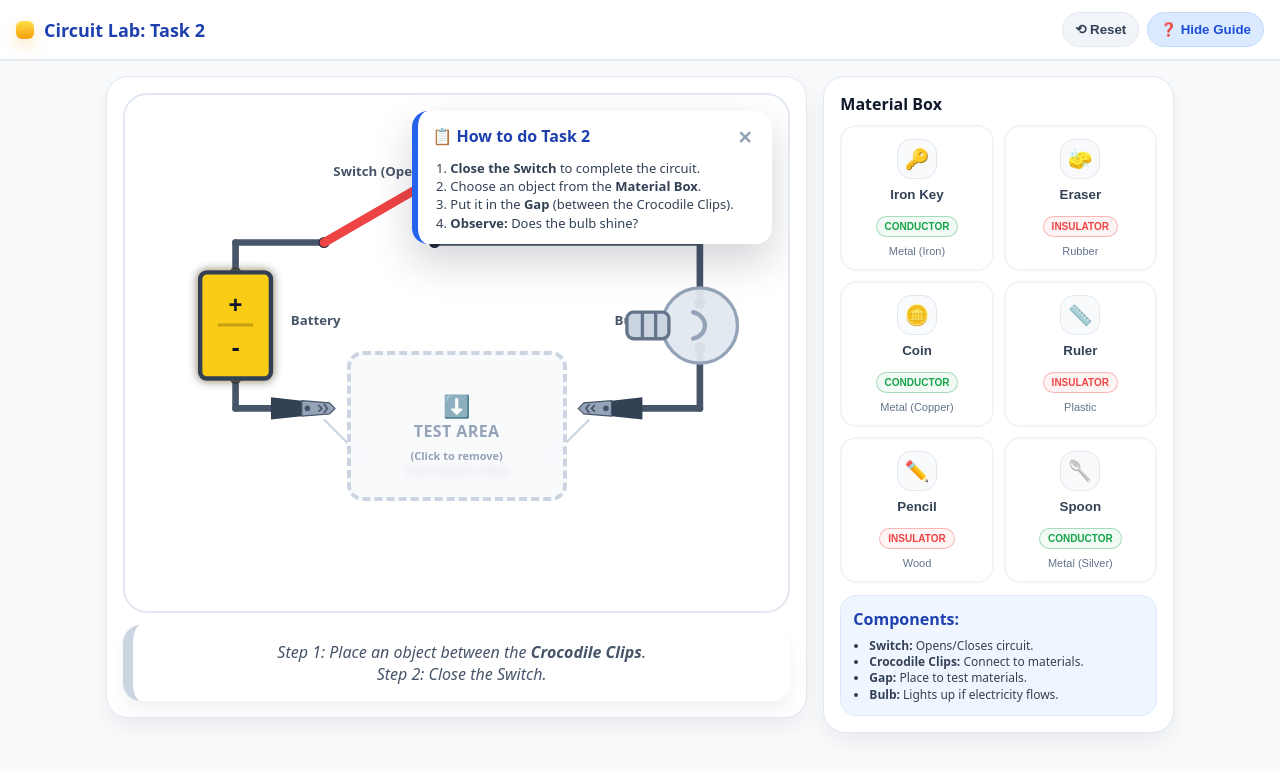
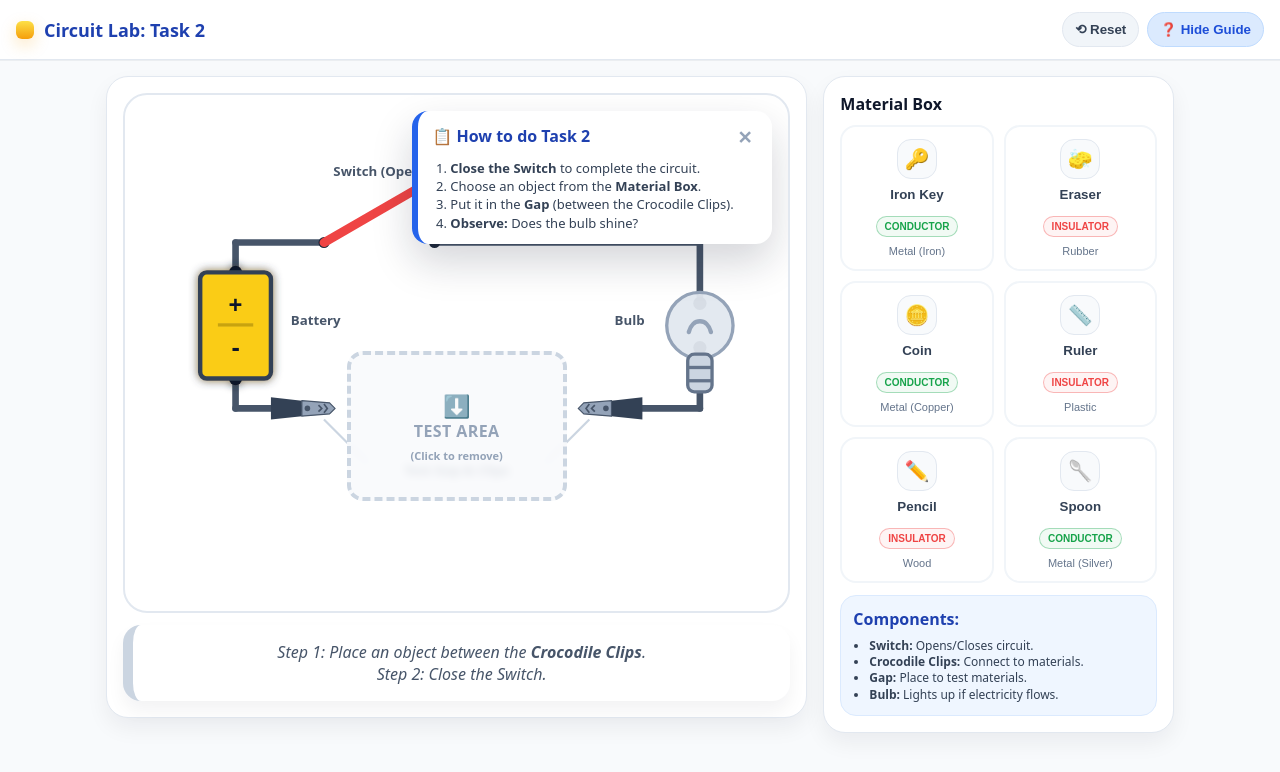
Before and after one commit to herbert2809/AVS-Circuit-Lab, a plain HTML site: page index.html in a window 1280 px wide. Drawn offline with Linux system fonts and the light colour scheme.

Commit message:
Update index.html

```diff
--- a/index.html
+++ b/index.html
@@ -82,7 +82,11 @@
       justify-content:center;
       user-select:none;
     }
-    svg{ width:100%; height:100%; }
+    svg{
+      width:100%;
+      height:100%;
+      display:block; /* tránh vài case SVG render “lúc được lúc không” */
+    }
 
     .guide{
       position:absolute;
@@ -252,7 +256,7 @@
       transform:translateY(-1px);
       box-shadow:0 10px 18px rgba(15,23,42,.08);
     }
-    .item[aria-disabled="true"]{
+    .item:disabled{
       opacity:.55;
       cursor:not-allowed;
       transform:none;
@@ -315,7 +319,7 @@
           </div>
 
           <!-- SVG DIAGRAM -->
-          <svg viewBox="0 0 600 400" aria-label="Circuit diagram">
+          <svg viewBox="0 0 600 400" aria-label="Circuit diagram" role="img">
             <defs>
               <filter id="glow" x="-50%" y="-50%" width="200%" height="200%">
                 <feGaussianBlur stdDeviation="4" result="b"/>
@@ -326,13 +330,16 @@
               </filter>
             </defs>
 
-            <!-- WIRES (same geometry as your React file) -->
+            <!-- WIRES -->
             <path d="M 100 100 V 127" fill="none" stroke="var(--line)" stroke-width="6" stroke-linecap="round" />
             <path d="M 100 223 V 250" fill="none" stroke="var(--line)" stroke-width="6" stroke-linecap="round" />
+
             <path d="M 100 100 H 180" fill="none" stroke="var(--line)" stroke-width="6" stroke-linecap="round" />
             <path d="M 280 100 H 520" fill="none" stroke="var(--line)" stroke-width="6" stroke-linecap="round" />
+
             <path d="M 520 100 V 155" fill="none" stroke="var(--line)" stroke-width="6" stroke-linecap="round" />
             <path d="M 520 195 V 250" fill="none" stroke="var(--line)" stroke-width="6" stroke-linecap="round" />
+
             <path d="M 520 250 H 440" fill="none" stroke="var(--line)" stroke-width="6" stroke-linecap="round" />
             <path d="M 160 250 H 100" fill="none" stroke="var(--line)" stroke-width="6" stroke-linecap="round" />
 
@@ -344,7 +351,7 @@
             <circle cx="520" cy="155" r="5" fill="#1e293b" />
             <circle cx="520" cy="195" r="5" fill="#1e293b" />
 
-            <!-- CROCODILE CLIPS (inline, no React component) -->
+            <!-- CROCODILE CLIPS -->
             <g transform="translate(160,250) rotate(0)">
               <path d="M -28 -10 L 0 -7 L 0 7 L -28 10 Z" fill="#334155" />
               <path d="M 0 -7 L 25 -5 L 30 0 L 25 5 L 0 7 Z" fill="#94a3b8" stroke="#475569" stroke-width="1" />
@@ -383,8 +390,12 @@
               <path d="M 80 -10 L 120 -50" stroke="var(--soft)" stroke-width="2" fill="none" />
             </g>
 
-            <!-- BATTERY (in SVG, aligned at x=100,y=175) -->
+            <!-- BATTERY (đã “khớp” đúng 2 terminal y=127 & y=223) -->
             <g transform="translate(100,175)" filter="url(#glow)">
+              <!-- lead/connector points đúng vào terminal -->
+              <circle cx="0" cy="-48" r="6" fill="#0f172a"/>
+              <circle cx="0" cy="48" r="6" fill="#0f172a"/>
+
               <rect x="-32" y="-48" width="64" height="96" rx="6"
                     fill="#facc15" stroke="#334155" stroke-width="4" />
               <text x="0" y="-10" text-anchor="middle" font-size="22" font-weight="900" fill="#0f172a">+</text>
@@ -392,16 +403,27 @@
               <text x="0" y="28" text-anchor="middle" font-size="22" font-weight="900" fill="#0f172a">-</text>
             </g>
 
-            <!-- BULB (in SVG, aligned at x=520,y=175, rotated 90) -->
-            <g id="bulbGroup" transform="translate(520,175) rotate(90)">
-              <circle id="bulbGlow" cx="0" cy="0" r="52" fill="#fde047" opacity="0" filter="url(#glow)"/>
-              <circle id="bulbGlass" cx="0" cy="0" r="34" fill="#e2e8f0" opacity="0.95"/>
-              <circle cx="0" cy="0" r="34" fill="none" stroke="#94a3b8" stroke-width="3"/>
-              <path id="bulbFilament" d="M -12 6 C -8 -8, 8 -8, 12 6"
+            <!-- BULB (đã bỏ rotate(90) để khớp đúng 2 terminal y=155 & y=195) -->
+            <g id="bulbGroup" transform="translate(520,175)">
+              <!-- connector points đúng vào terminal -->
+              <circle cx="0" cy="-20" r="6" fill="#0f172a"/>
+              <circle cx="0" cy="20" r="6" fill="#0f172a"/>
+
+              <!-- glow -->
+              <circle id="bulbGlow" cx="0" cy="0" r="46" fill="#fde047" opacity="0" filter="url(#glow)"/>
+
+              <!-- glass -->
+              <circle id="bulbGlass" cx="0" cy="0" r="30" fill="#e2e8f0" opacity="0.95"/>
+              <circle cx="0" cy="0" r="30" fill="none" stroke="#94a3b8" stroke-width="3"/>
+
+              <!-- filament -->
+              <path id="bulbFilament" d="M -10 6 C -7 -7, 7 -7, 10 6"
                     fill="none" stroke="#94a3b8" stroke-width="4" stroke-linecap="round" />
-              <rect x="-12" y="28" width="24" height="38" rx="6" fill="#cbd5e1" stroke="#64748b" stroke-width="3"/>
-              <line x1="-12" y1="40" x2="12" y2="40" stroke="#64748b" stroke-width="3"/>
-              <line x1="-12" y1="52" x2="12" y2="52" stroke="#64748b" stroke-width="3"/>
+
+              <!-- base (nằm dưới, nhưng không ảnh hưởng điểm nối dây) -->
+              <rect x="-11" y="26" width="22" height="34" rx="6" fill="#cbd5e1" stroke="#64748b" stroke-width="3"/>
+              <line x1="-11" y1="38" x2="11" y2="38" stroke="#64748b" stroke-width="3"/>
+              <line x1="-11" y1="50" x2="11" y2="50" stroke="#64748b" stroke-width="3"/>
             </g>
           </svg>
 
@@ -442,7 +464,6 @@
   </div>
 
   <script>
-    // Same data as your React version (minus lucide icons)
     const ITEMS = [
       { id: 1, name: 'Iron Key', type: 'conductor', desc: 'Metal (Iron)', icon: '🔑' },
       { id: 2, name: 'Eraser', type: 'insulator', desc: 'Rubber', icon: '🧽' },
@@ -490,7 +511,7 @@
         const btn = document.createElement('button');
         btn.className = 'item';
         const disabled = placedItem && placedItem.id === it.id;
-        btn.setAttribute('aria-disabled', disabled ? 'true' : 'false');
+        btn.disabled = !!disabled;
 
         btn.innerHTML = `
           <div class="icon" aria-hidden="true" style="font-size:20px">${it.icon}</div>
@@ -510,7 +531,6 @@
     }
 
     function renderSwitch(){
-      // OPEN: -30deg about (180,100). CLOSED: 0deg
       if(isSwitchClosed){
         switchBlade.setAttribute('transform', 'rotate(0 180 100)');
         switchLabel.textContent = 'Switch (Closed)';
@@ -631,7 +651,6 @@
     });
 
     gap.addEventListener('click', () => {
-      // giống code gốc của bạn: click gap để remove
       placedItem = null;
       render();
     });
```
